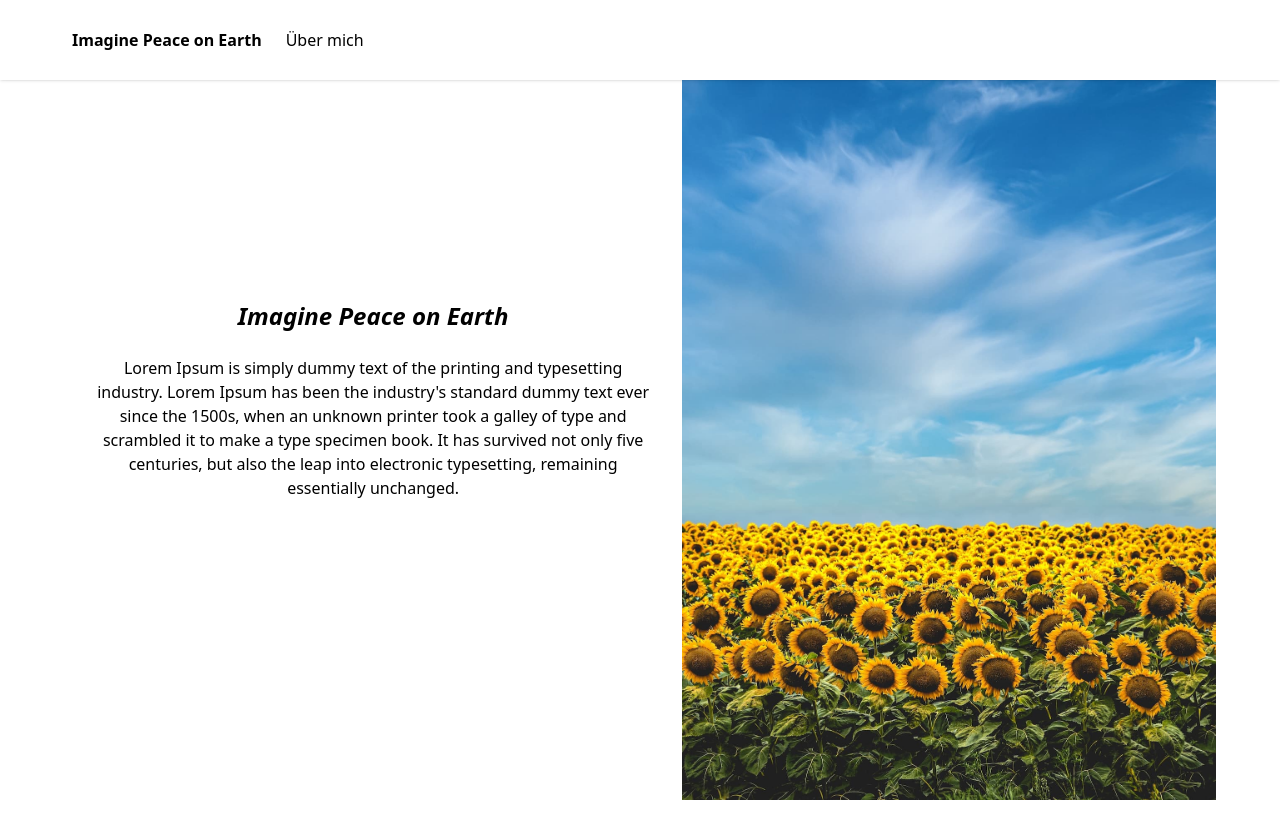
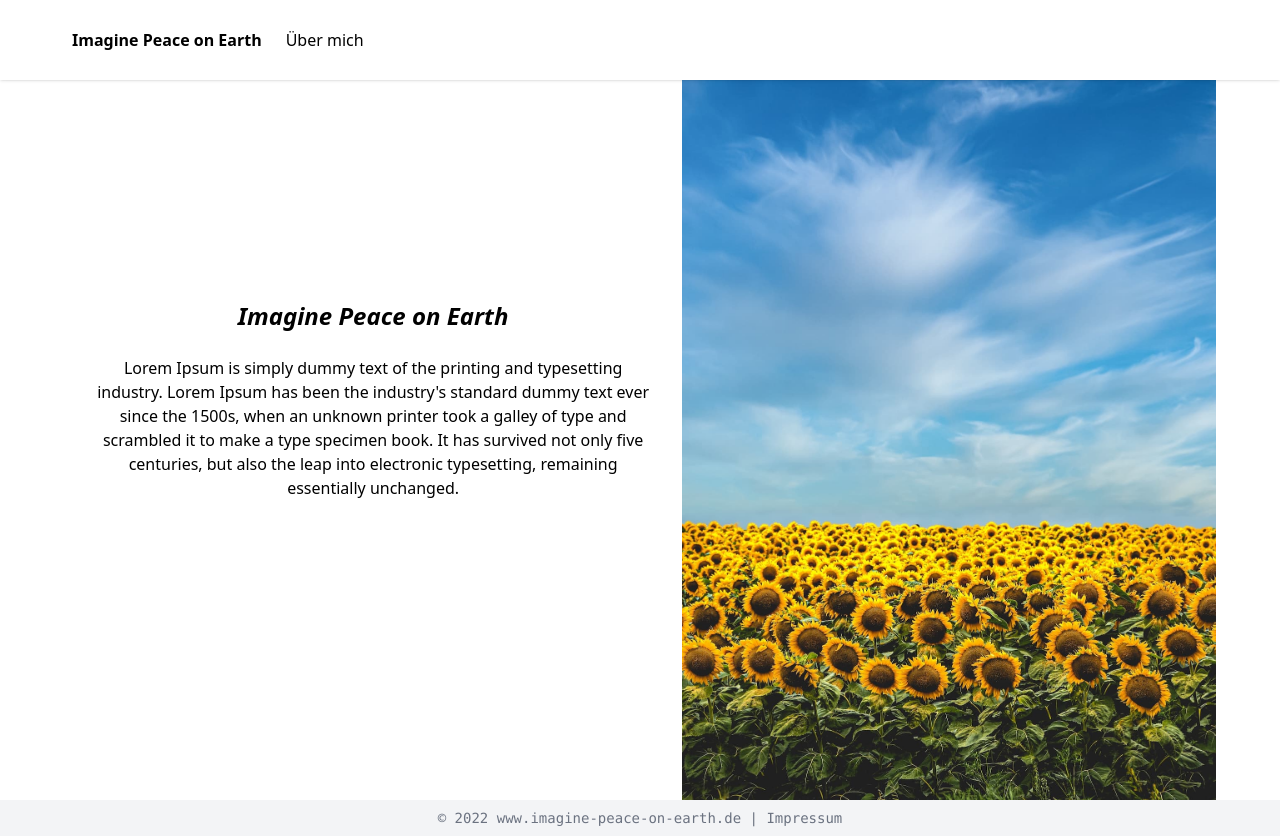
Before and after one commit to mocbuh/imaginepeace, a website: page index.html in a window 1280 px wide. Before the commit the page ends 800 px from the top, so only its background shows below. Drawn offline with nearby package versions, Linux system fonts and the light colour scheme; files that its build step writes are made by us from their sources.

Commit message:
Add footer

```diff
--- a/index.html
+++ b/index.html
@@ -29,6 +29,12 @@
         <p>Lorem Ipsum is simply dummy text of the printing and typesetting industry. Lorem Ipsum has been the industry's standard dummy text ever since the 1500s, when an unknown printer took a galley of type and scrambled it to make a type specimen book. It has survived not only five centuries, but also the leap into electronic typesetting, remaining essentially unchanged.</p>
       </div>
     </section>
+    <footer class="bg-gray-100 font-mono text-sm">
+      <div class="py-2 text-center text-gray-500">
+        <p class="inline">© 2022 www.imagine-peace-on-earth.de | </p>
+        <a href="/impressum.html">Impressum</a>
+      </div>
+    </footer>
     <script src="dropdownMenu.js"></script>
   </body>
 </html>
```
